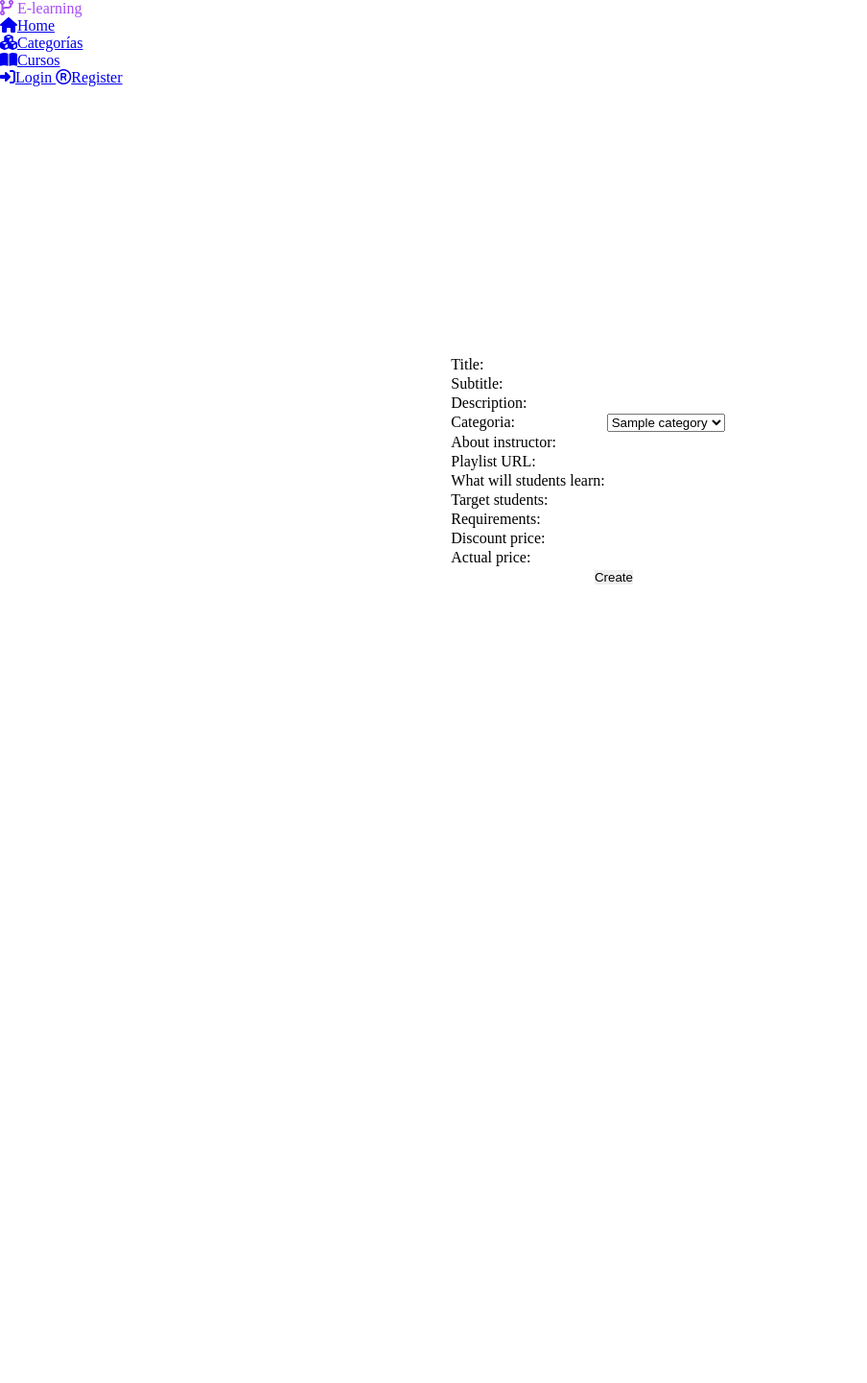
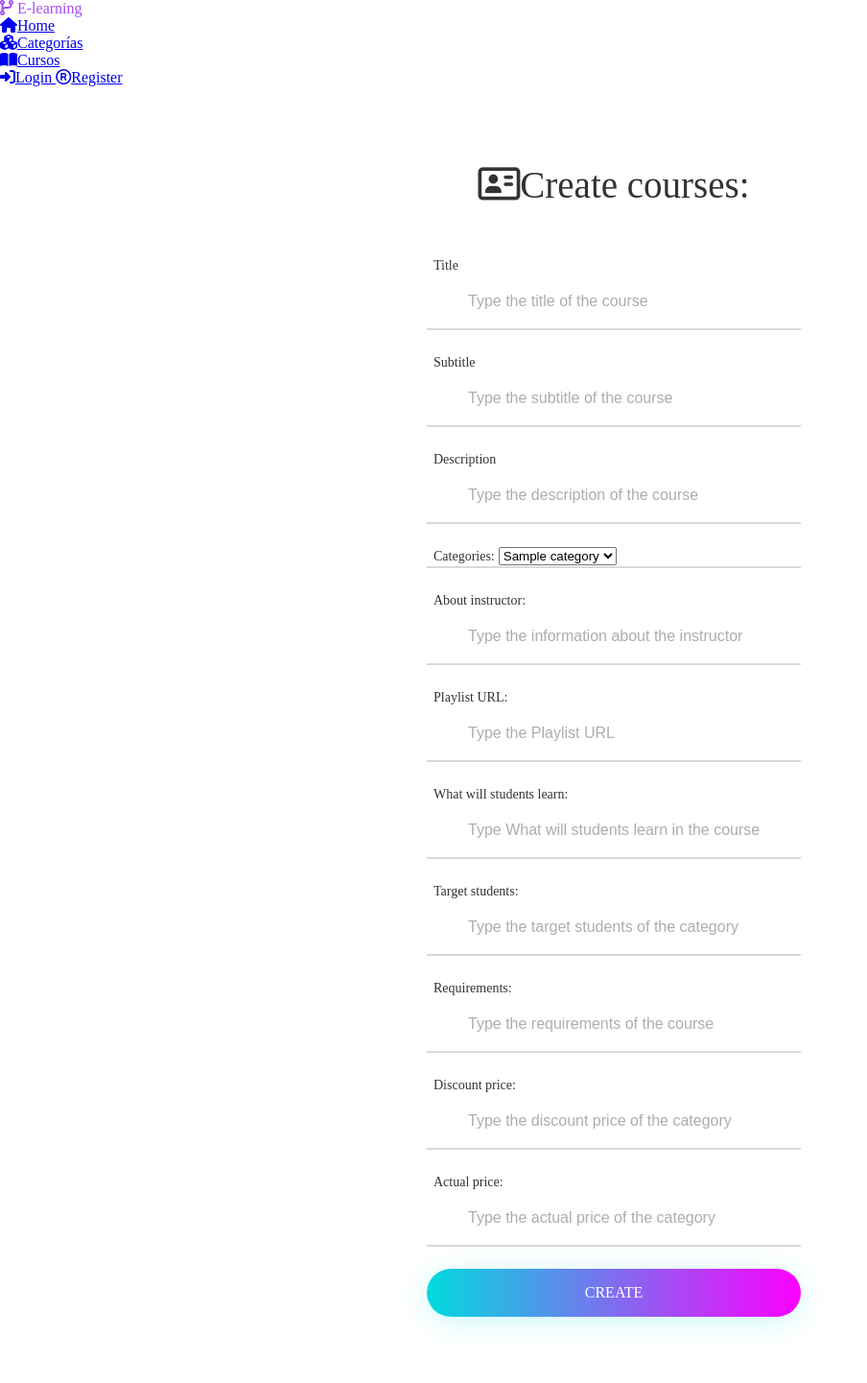
Before and after one commit to jesuscol96/WebClassApp, a Django app: template WebClassApp/cursos/templates/cursos/crear_curso.html in a window 1280 px wide. Shown: the whole page at 96% size, without its empty margins (0-904 px from the left). Before the commit the page ends 609 px from the top, so only its background shows below. Run offline with Django 3.2, Linux system fonts and the light colour scheme; the template is opened without the code that fills it: values that come from a table or form of the project are taken from there, others are empty; tables that the repository leaves empty hold one stand-in row (values such as "Sample post"); parts of the project's set-up code (start-up, migrations or seed data) failed here and were passed over; some libraries are stand-ins or nearby versions; some web fonts are replaced.

Commit message:
update crear_curso

```diff
--- a/WebClassApp/cursos/templates/cursos/crear_curso.html
+++ b/WebClassApp/cursos/templates/cursos/crear_curso.html
@@ -1,67 +1,98 @@
 {% extends "base.html" %}
 
 {% block content  %}
+
 <div class="limiter">
     <div class="container-login100 LartoDj">
-    <form action="{% url 'cursos:process_new_curso' %}"  method="post">
-    {% csrf_token %}
-      <table>
-        <tr>
-          <td>Title:</td>
-          <td><input type="text" name="title"></td>
-        </tr>
-        <tr>
-          <td>Subtitle:</td>
-          <td><input type="text" name="subtitle"></td>
-        </tr>
-        <tr>
-          <td>Description:</td>
-          <td><input type="text" name="description"></td>
-        </tr>
-        <tr>
-          <td>Categoria:</td>
-          <td>
+      <div class="wrap-login100 p-l-55 p-r-55 p-t-65 p-b-54">
+        <form action="{% url 'cursos:process_new_curso' %}"  method="post">
+        {% csrf_token %}
+          <span class="login100-form-title p-b-49">
+            <i class="far fa-address-card mr-3"></i>Create courses:
+          </span>
+
+          <div class="wrap-input100 validate-input m-b-23" data-validate="Username is reauired">
+            <span class="label-input100">Title</span>
+            <input class="input100" type="text" name="title" placeholder="Type the title of the course">
+            <span class="focus-input100"></span>
+          </div>
+
+          <div class="wrap-input100 validate-input m-b-23" data-validate="Username is reauired">
+            <span class="label-input100">Subtitle</span>
+            <input class="input100" type="text" name="subtitle" placeholder="Type the subtitle of the course">
+            <span class="focus-input100"></span>
+          </div>
+
+          <div class="wrap-input100 validate-input m-b-23" data-validate="Username is reauired">
+            <span class="label-input100">Description</span>
+            <input class="input100" type="text" name="description" placeholder="Type the description of the course">
+            <span class="focus-input100"></span>
+          </div>
+
+          <div class="wrap-input100 validate-input m-b-23" data-validate="Username is reauired">
+            <span class="label-input100">Categories:</span>
             <select  name="categoria">
               {% for categoria in categorias  %}
                 <option value="{{categoria.id}}">{{categoria.name}}</option>
               {% endfor %}
             </select>
-          </td>
-        </tr>
-        <tr>
-          <td>About instructor:</td>
-          <td><input type="text" name="about_instructor"></td>
-        </tr>
-        <tr>
-          <td>Playlist URL:</td>
-          <td><input type="text" name="playlist_url"></td>
-        </tr>
-        <tr>
-          <td>What will students learn:</td>
-          <td><input type="text" name="what_will_students_learn"></td>
-        </tr>
-        <tr>
-          <td>Target students:</td>
-          <td><input type="text" name="target_students"></td>
-        </tr>
-        <tr>
-          <td>Requirements:</td>
-          <td><input type="text" name="requirements"></td>
-        </tr>
-        <tr>
-          <td>Discount price:</td>
-          <td><input type="text" name="discount_price"></td>
-        </tr>
-        <tr>
-          <td>Actual price:</td>
-          <td><input type="text" name="actual_price"></td>
-        </tr>
-        <tr>
-          <td colspan="2" align="center"><input type="submit"  value="Create"> </td>
-        </tr>
-      </table>
-    </form>
+            <span class="focus-input100"></span>
+          </div>
+
+          <div class="wrap-input100 validate-input m-b-23" data-validate="Username is reauired">
+            <span class="label-input100">About instructor:</span>
+            <input class="input100" type="text" name="about_instructor" placeholder="Type the information about the instructor">
+            <span class="focus-input100"></span>
+          </div>
+
+          <div class="wrap-input100 validate-input m-b-23" data-validate="Username is reauired">
+            <span class="label-input100">Playlist URL:</span>
+            <input class="input100" type="text" name="playlist_url" placeholder="Type the Playlist URL">
+            <span class="focus-input100"></span>
+          </div>
+
+          <div class="wrap-input100 validate-input m-b-23" data-validate="Username is reauired">
+            <span class="label-input100">What will students learn:</span>
+            <input class="input100" type="text" name="what_will_students_learn" placeholder="Type What will students learn in the course">
+            <span class="focus-input100"></span>
+          </div>
+
+          <div class="wrap-input100 validate-input m-b-23" data-validate="Username is reauired">
+            <span class="label-input100">Target students:</span>
+            <input class="input100" type="text" name="target_students" placeholder="Type the target students of the category">
+            <span class="focus-input100"></span>
+          </div>
+
+          <div class="wrap-input100 validate-input m-b-23" data-validate="Username is reauired">
+            <span class="label-input100">Requirements:</span>
+            <input class="input100" type="text" name="requirements" placeholder="Type the requirements of the course">
+            <span class="focus-input100"></span>
+          </div>
+
+          <div class="wrap-input100 validate-input m-b-23" data-validate="Username is reauired">
+            <span class="label-input100">Discount price:</span>
+            <input class="input100" type="text" name="discount_price" placeholder="Type the discount price of the category">
+            <span class="focus-input100"></span>
+          </div>
+
+          <div class="wrap-input100 validate-input m-b-23" data-validate="Username is reauired">
+            <span class="label-input100">Actual price:</span>
+            <input class="input100" type="text" name="actual_price" placeholder="Type the actual price of the category">
+            <span class="focus-input100"></span>
+          </div>
+
+          <div class="container-login100-form-btn mt-5">
+            <div class="wrap-login100-form-btn">
+              <div class="login100-form-bgbtn"></div>
+              <button class="login100-form-btn">
+                <input type="submit"  value=''> Create
+              </button>
+            </div>
+          </div>
+
+        </form>
+      </div>
+    </div>
   </div>
-</div>
 
 {% endblock %}
```
